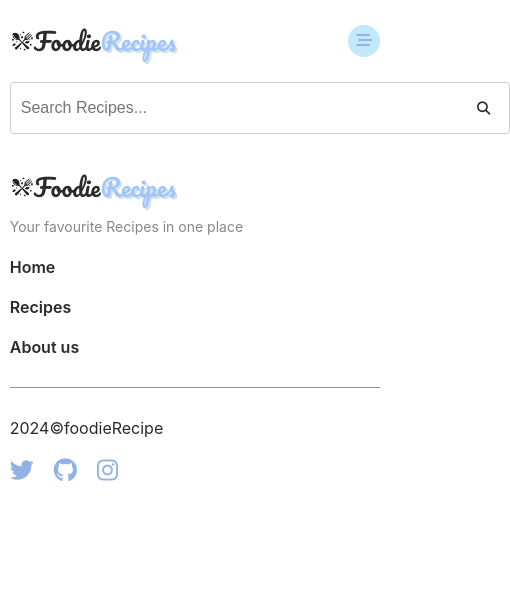
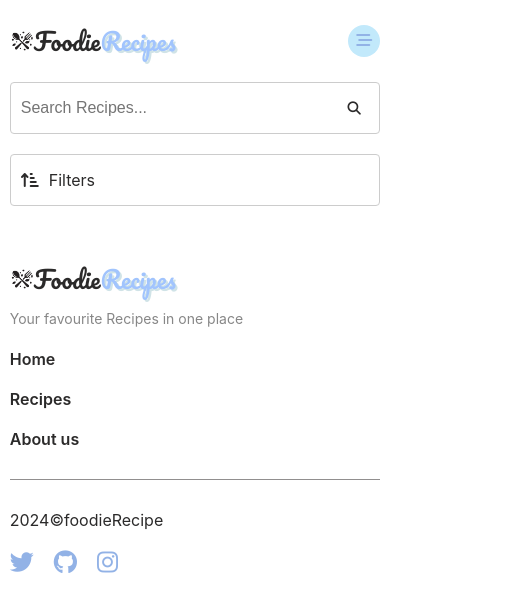
Before and after one commit to FolashadeOmoloja/FoodieRecipe, a plain HTML site: page recipe.html in a window 390 px wide. Shown: the whole page, 510 px wide, since content can reach past the window. Drawn offline with Linux system fonts and the light colour scheme.

Commit message:
recipe page-filter

```diff
--- a/css/recipe.css
+++ b/css/recipe.css
@@ -1,14 +1,29 @@
+
+/* search section */
 .search-container {
     position: relative;
     display: inline-block;
   }
 
+  .search__container-top, .search__container-bottom{
+    margin-bottom: 20px;
+  }
+
   #searchInput {
     width: 500px;
     padding: 16px 10px;
+    font-size: 16px;
+  }
+
+
+
+  #searchInput, .view-filters{
     border: 1px solid #ccc;
     border-radius: 4px;
-    font-size: 16px;
+  }
+
+  #searchInput:focus, .view-filters:hover{
+  border: 2px solid #a1c4fd;
   }
 
   #searchButton {
@@ -22,6 +37,9 @@
     height: 100%;
   }
 
+  #searchButton:hover i{
+    color: #a1c4fd;
+  }
   .dropdown-content {
     display: none;
     position: absolute;
@@ -42,3 +60,32 @@
   .dropdown-content a:hover {
     background-color: #f1f1f1;
   }
+
+  .view-filters{
+    gap: 10px;
+    height: 52px;
+    padding: 0 10px ;
+    cursor: pointer;
+  }
+
+
+  .view-filters-clicked i{
+    transform: rotate(180deg);
+    transition: transform 300ms ease;
+  }
+
+  /* medium screens */
+  @media screen and (max-width:700px) {
+       .search__container-top, .search__container-bottom{
+        flex-direction: column;
+        gap: 20px;
+       }
+
+       #searchInput {
+        width: 100%;
+      }
+
+      .view-filters{
+        justify-content: flex-start;
+      }
+    }
--- a/javascript/main.js
+++ b/javascript/main.js
@@ -8,7 +8,10 @@ chefRole =  document.querySelector(".form-role-chef"),
 adminRole =  document.querySelector(".form-role-admin"),
 viewPasswordIcon = document.querySelectorAll('.view-password'),
 hidePasswordIcon = document.querySelectorAll('.hide-password'),
-passwordInput = document.querySelectorAll('.password')
+passwordInput = document.querySelectorAll('.password'),
+searchInput = document.getElementById("searchInput"),
+searchDropdown = document.getElementById("searchDropdown"),
+viewFilters = document.querySelector(".view-filters")
 
 
 
@@ -100,10 +103,8 @@ chefRole ? chefRole.addEventListener("click",()=>selectRole(1) ) : null
 adminRole ?adminRole.addEventListener("click",()=>selectRole(2) ) : null
 
 // RECIPE PAGE
-
-const searchInput = document.getElementById("searchInput");
-const searchDropdown = document.getElementById("searchDropdown");
-
+//search functionality
+if(searchInput){
   searchInput.addEventListener("input", function() {
     // Simulate dropdown content dynamically based on search input
     const searchValue = this.value.toLowerCase();
@@ -126,8 +127,27 @@ searchInput.addEventListener("input", function() {
   });
 
   // Hide dropdown when clicking outside of it
-document.addEventListener("click", function(event) {
+  document.addEventListener("click", (event) => {
     if (!event.target.matches("#searchInput")) {
       searchDropdown.style.display = "none";
     }
   });
+}
+
+// filter functionality
+if(viewFilters){
+  let viewFiltersBool = false
+   const viewFiltersFunc =()=>{
+
+    viewFiltersBool = !viewFiltersBool
+    let viewFiltersDiv = viewFiltersBool;
+    if(viewFiltersDiv){
+      viewFilters.classList.add('view-filters-clicked')
+      console.log(viewFilters)
+    } else {
+      viewFilters.classList.remove('view-filters-clicked')
+      console.log('bye')
+    }
+   }
+  viewFilters.addEventListener("click", ()=> viewFiltersFunc())
+}
--- a/recipe.html
+++ b/recipe.html
@@ -42,6 +42,7 @@
      <!-- NavBar Ends-->
      <!-- search and filter section -->
      <section class="container">
+            <section class="search__container-top flex-row space-between">
                 <!-- searchbar -->
                 <div class="search-container">
                  <input type="text" id="searchInput" placeholder="Search Recipes...">
@@ -50,6 +51,15 @@
                    <!-- Dropdown content will be populated dynamically -->
                  </div>
                  </div>
+                <!-- filters Activator  -->
+                <div class="view-filters flex-row div-center">
+                  <i class="fa-solid fa-arrow-up-short-wide"></i>
+                  <span>Filters</span>
+                </div>
+               </section>
+               <section class="search__container-bottom flex-row space-between">
+
+               </section>
      </section>
      <!-- search and filter section ends-->
      <!-- categories sections -->
```
Lines whose indentation alone changed are shown as unchanged.
